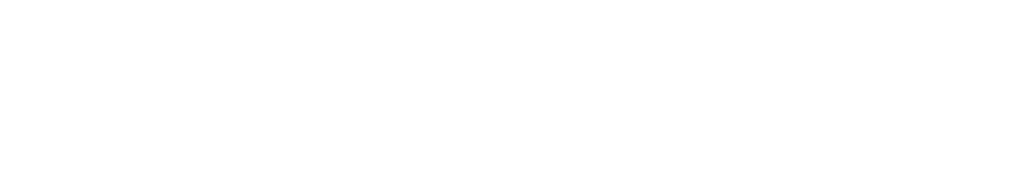
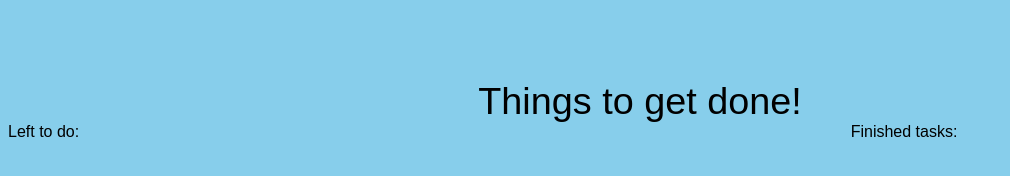
Before and after one commit to ju-nmd2022/fop-todo-list-hilmanystrom, a plain HTML site: page index.html in a window 1280 px wide. Shown: the whole page, without its empty margins (0-1010 px from the left). Drawn offline with Linux system fonts and the light colour scheme.

Commit message:
the base

```diff
--- a/index.html
+++ b/index.html
@@ -4,7 +4,14 @@
     <meta charset="UTF-8" />
     <meta http-equiv="X-UA-Compatible" content="IE=edge" />
     <meta name="viewport" content="width=device-width, initial-scale=1.0" />
-    <title>Document</title>
+    <title>To do list</title>
+    <link rel="stylesheet" href="main.css" />
   </head>
-  <body></body>
+  <body>
+    <header class="header">Things to get done!</header>
+    <main class="container">
+      <article id="toDo">Left to do:</article>
+      <article id="haveDone">Finished tasks:</article>
+    </main>
+  </body>
 </html>
--- a/main.css
+++ b/main.css
@@ -0,0 +1,17 @@
+* {
+  font-family: sans-serif;
+  background-color: skyblue;
+}
+
+.header {
+  display: flex;
+  font-size: 1cm;
+  justify-content: center;
+  align-items: center;
+  margin-top: 5rem;
+}
+
+.container {
+  display: grid;
+  grid-template-columns: 2fr 1fr;
+}
```
